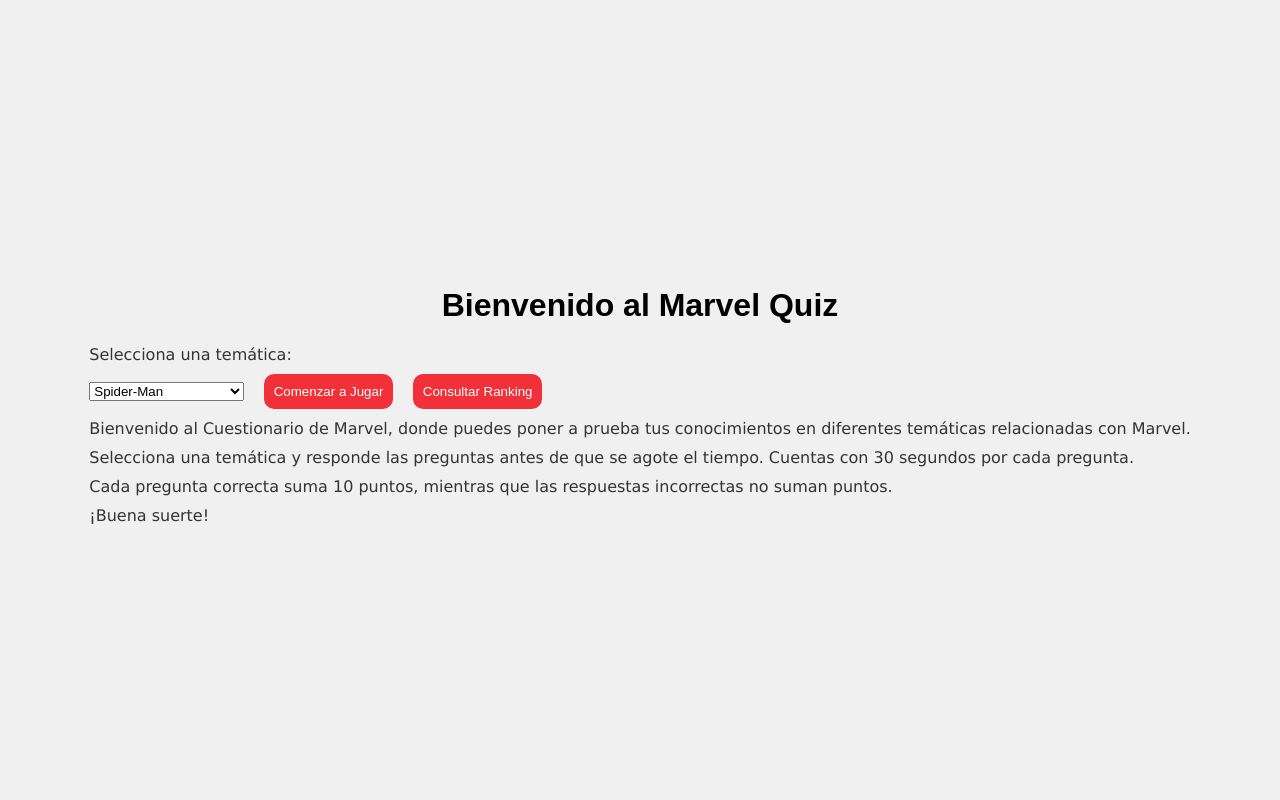
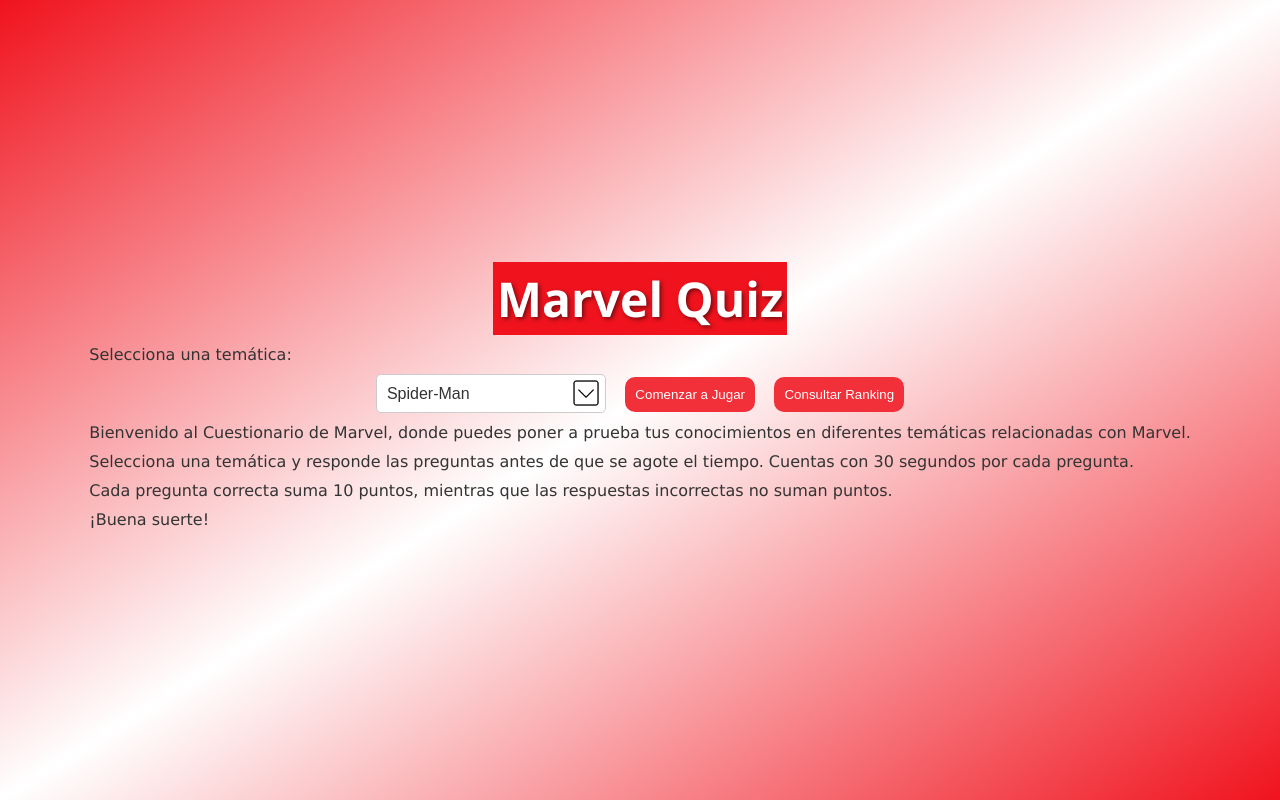
Before and after one commit to germope5/QuizContrareloj, a website: page index.html in a window 1280 px wide. Drawn offline with Linux system fonts and the light colour scheme.

Commit message:
Modificación flecha select y estilos varios

```diff
--- a/css/styles.css
+++ b/css/styles.css
@@ -7,7 +7,9 @@
     align-items: center;
     justify-content: center;
     height: 100vh;
-    background-color: #f0f0f0;
+    background: linear-gradient(to bottom right, #f0131e, #ffffff, #f0131e);
+    /* Colores utilizados en el degradado: rojo (#f0131e) - blanco (#ffffff) - rojo (#f0131e) */
+    text-align: center;
 }
 
 .container {
@@ -90,7 +92,18 @@
 
 h1 {
     text-align: center;
+    background-color: #f0131e;
+    color: white;
+    display: inline-block;
+    padding: 4px;
+    font-family: 'Segoe UI', Tahoma, Geneva, Verdana, sans-serif;
+    font-size: 3em;
+    text-shadow: 2px 2px 4px rgba(0, 0, 0, 0.5);
+    margin: 0 auto; /* Añade esta línea para centrar horizontalmente */
+    max-width: 80%; /* Ajusta el ancho máximo según tus preferencias */
 }
+
+
 
 
 
@@ -101,3 +114,58 @@
     text-align: justify;
     font-family:'Lucida Sans', 'Lucida Sans Regular', 'Lucida Grande', 'Lucida Sans Unicode', Geneva, Verdana, sans-serif;
 }
+
+
+select {
+    padding: 10px;
+    font-size: 16px;
+    border: 1px solid #ccc;
+    border-radius: 5px;
+    background-color: #fff;
+    color: #333;
+    outline: none;
+    transition: border-color 0.3s;
+}
+
+select:hover,
+select:focus {
+    border-color: #f0131e; /* Cambia el color del borde al pasar el ratón o cuando está enfocado */
+}
+
+/* Personaliza la apariencia del botón desplegable */
+select::-ms-expand {
+    display: none;
+}
+
+/* Personaliza las flechas del botón desplegable en navegadores WebKit */
+select {
+    -webkit-appearance: none;
+    -moz-appearance: none;
+    appearance: none;
+    background-image: url('./../assets/images/arrow-down.png'); /* Puedes utilizar tu propia imagen de flecha */
+    background-size: 30px;
+    background-position: right 4px center;
+    background-repeat: no-repeat;
+    width: 230px;
+}
+
+select option:hover {
+    background-color: #f0131e;
+    color: #fff;
+}
+select option {
+    background-color: #f0131e;
+    color: #fff;
+}
+
+/* Cambia el color de fondo al resaltar las opciones con las teclas de flecha arriba/abajo */
+select option:focus {
+    background-color: #f0131e;
+    color: #fff;
+}
+
+/* Estilos adicionales para navegadores específicos */
+select option:checked {
+    background-color: #f0131e;
+    color: #fff;
+}
--- a/index.html
+++ b/index.html
@@ -9,7 +9,7 @@
 <body>
     <div id="app">
         <div id="inicio">
-            <h1>Bienvenido al Marvel Quiz</h1>
+            <h1>Marvel Quiz</h1>
             <p>Selecciona una temática:</p>
             <select id="tematicas">
                 <option value="spiderman">Spider-Man</option>
```
Also changed, not shown: assets/images/arrow-down.png (added).
